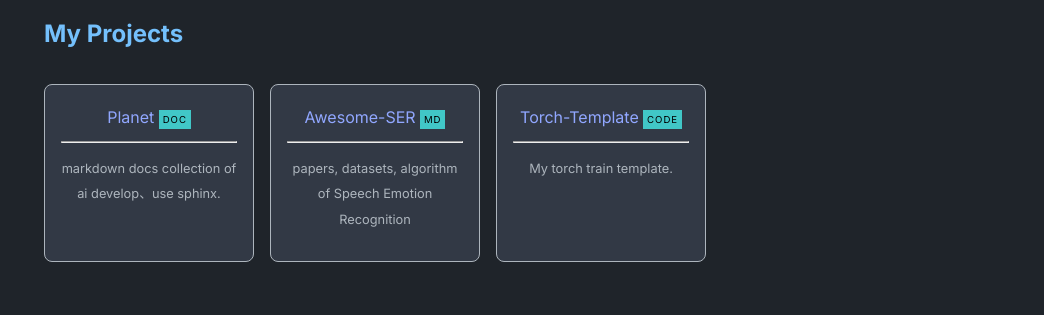
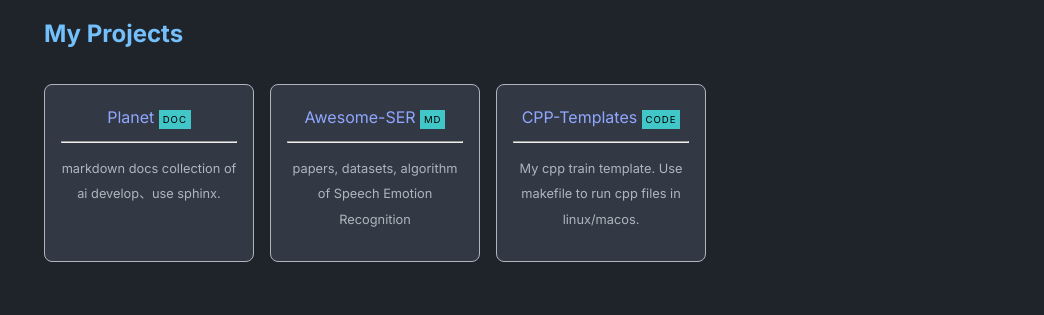
Before and after one commit to ai-charlie/ai-charlie.github.io, a Jekyll site: the page built from index.md, in a window 1280 px wide. Shown: the part 291-606 px from the top of the page, without its empty margins (236-1280 px from the left). Built offline with Jekyll 4.4.1, drawn with Linux system fonts in a browser that asks for light colours.

Commit message:
update home.yml

```diff
--- a/_data/home.yml
+++ b/_data/home.yml
@@ -19,9 +19,9 @@ project_entries:
     desc: papers, datasets, algorithm of Speech Emotion Recognition
     highlight: MD
 
-  - title: Torch-Template
-    url: https://github.com/ai-charlie/torch-template
-    desc: My torch train template.
+  - title: CPP-Templates
+    url: https://github.com/ai-charlie/cpp-templates
+    desc: My cpp train template. Use makefile to run cpp files in linux/macos.
     highlight: CODE
 
 old_project_entries:
```
